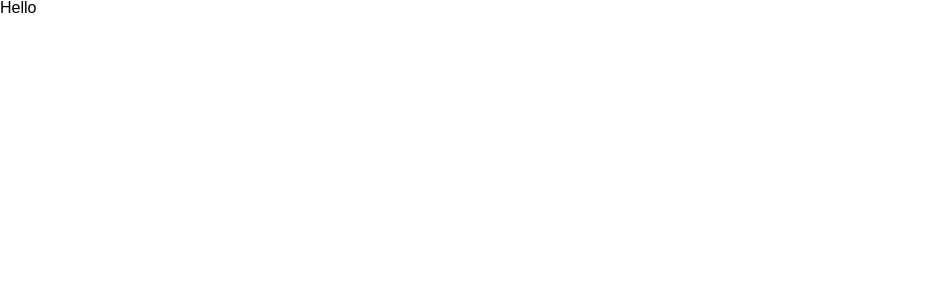
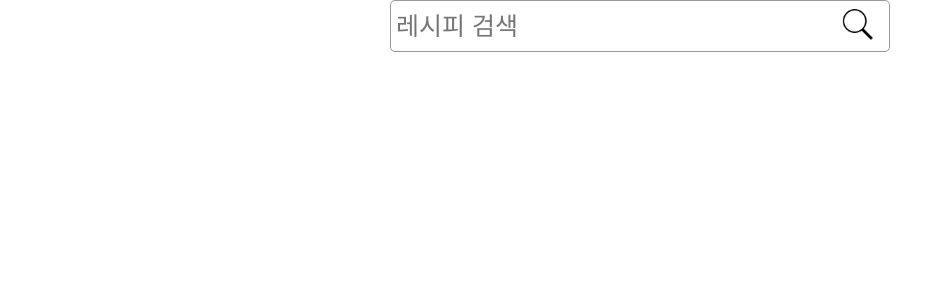
Before and after one commit to Saeunnnnni/mn_frontend, a React (Create React App) app: page / in a window 1280 px wide. Shown: the top 300 px of the page, without its empty margins (0-952 px from the left). Built offline with nearby package versions, Linux system fonts and the light colour scheme.

Commit message:
searchbar js/css/image added

```diff
--- a/src/App.js
+++ b/src/App.js
@@ -1,9 +1,11 @@
 import React from "react";
+import SearchBar from './component/SearchBar'
+
 
 function App() {
   return (
     <div>
-      Hello
+            <SearchBar />
     </div>
   );
 }
--- /dev/null
+++ b/src/component/SearchBar/index.css
@@ -0,0 +1,37 @@
+.searchInput{
+    width: 500px;
+    height: 40px;
+    border-radius: 5px;
+    border: 1px solid #999999;
+}
+input{
+    font-size: 25px;
+    font-weight: 100;
+    padding: 5px;
+}
+input:focus{
+    outline: 1.5px solid #999999;
+}
+input:focus::placeholder {
+    color: transparent;
+}
+.searchBox{
+    position: relative;
+    width: 500px;
+    display: flex;
+    margin: 0 auto;
+}
+.searchImg{
+    height: 35px;
+}
+.searchImg:hover{
+    filter: invert(62%) sepia(87%) saturate(275%) hue-rotate(344deg) brightness(102%) contrast(98%);
+}
+#searchBtn{
+    border: none;
+    background-color: #ffffff;
+    position: absolute;
+    right: 15px;
+    top: 7px;
+    cursor: pointer;
+}
--- /dev/null
+++ b/src/component/SearchBar/index.js
@@ -0,0 +1,62 @@
+import React, {useRef} from 'react';
+import axios from "axios";
+import './index.css';
+const SearchForm = () => {
+    // ref를 사용하면 컴포넌트의 상태와 상관없이 DOM요소에 직접 접근 할 수 있기 때문에
+    // 특정 DOM 요소의 값을 읽어오거나 변경하는 등의 작업에 유용함!
+    // inputRef를 생성하고 해당 Ref를 input 요소의 ref 속성에 할당하면,
+    // inputRef.current는  해당 input 요소를 가리키게 됩니다.
+    // inputRef.current.value는 해당 input 요소의 value 속성
+    const inputRef=useRef()
+    //ref객체를 생성하는 HOOk
+
+    const onSearch = () => {
+        const  searchText = inputRef.current.value;
+         // ref를 이용해 검색어를 가져온다
+        if(searchText){
+            axios.get(`http://localhost:5000/recipes?query=${searchText}`)
+                .then((response) => {
+                    // 검색 결과에 따라 페이지를 전환합니다.
+                    if (response.data.length > 0) {
+                        // 검색 결과가 있으면 검색 결과 페이지로 이동합니다.
+                        //window.location.href = `/search?query=${searchText}`;
+                        alert(`${searchText}가 검색되었습니다.`);
+                    } else {
+                        // 검색 결과가 없으면 검색 결과가 없는 페이지로 이동합니다.
+                        //window.location.href = '/no-result';
+                        alert('검색결과가 없습니다');
+                    }
+                })
+                .catch((error) => {
+                    // 오류가 발생한 경우에는 오류 페이지로 이동합니다.
+                   alert('페이지 오류');
+                });
+        }
+        inputRef.current.value = '';
+    };
+
+
+
+    return (
+            //onSubmit속성은 form태그 안에서만 사용가능하다
+            //이 속성을 사용하면 새로고침없이
+          <div className='searchBox'>
+
+                <input type="text"
+                       placeholder='레시피 검색'
+                       ref={inputRef}
+                       className='searchInput'
+                />
+
+                <button
+                    onClick={onSearch}
+                    id='searchBtn'>
+                    <img src='/images/searchImage.png' alt='search icon' className='searchImg'/>
+                </button>
+
+
+            </div>
+    );
+};
+
+export default SearchForm;
```
Also changed, not shown: public/images/searchImage.png (added).
